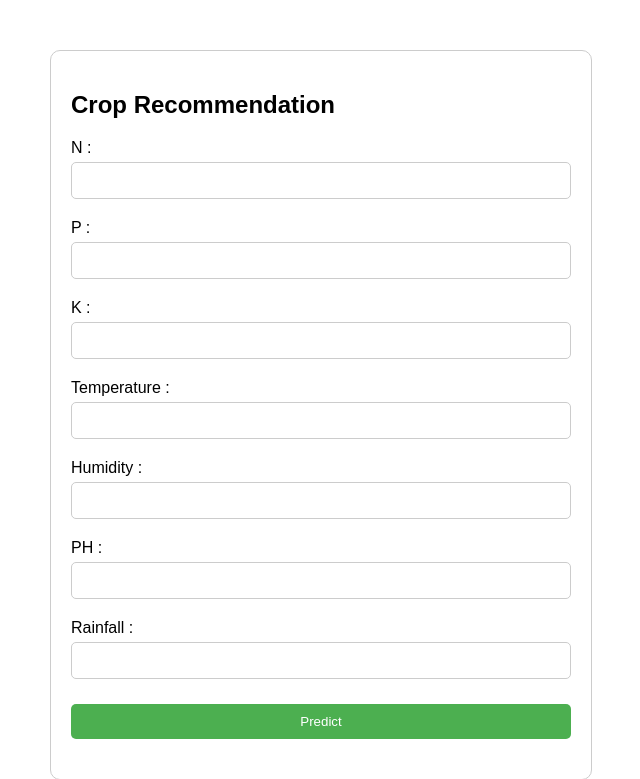
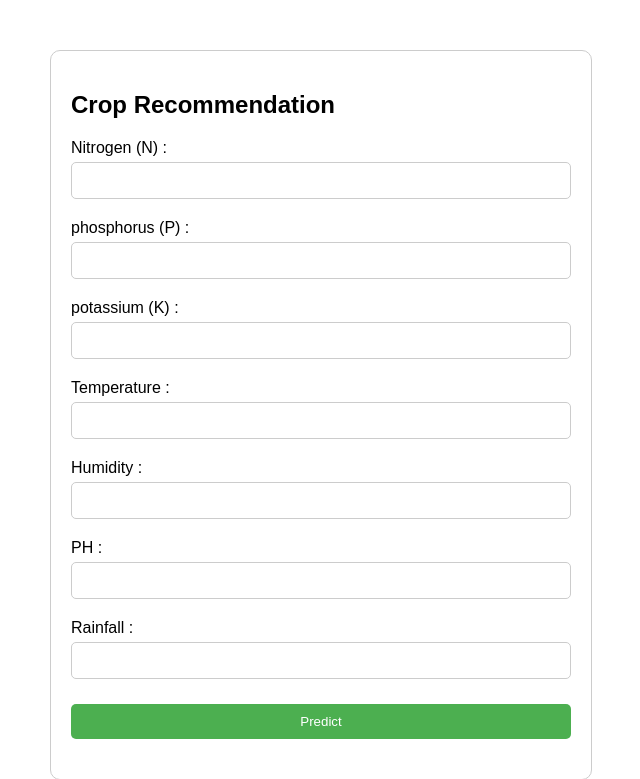
Before and after one commit to harsh81717/Crop_Recommendation, a Flask app: page / in a window 1280 px wide. Shown: the top 779 px of the page, without its empty margins (319-959 px from the left). Run offline with Flask 3, Linux system fonts and the light colour scheme; parts of the project's set-up code (start-up, migrations or seed data) failed here and were passed over.

Commit message:
Update index.html

```diff
--- a/templates/index.html
+++ b/templates/index.html
@@ -49,14 +49,14 @@
     <div class="form-container">
         <h2>Crop Recommendation</h2>
         <form action="/predict" method="post">
-            <label for="N">N :</label>
+            <label for="N">Nitrogen (N) :</label>
             <input type="number" name="N" required>
 
-            <label for="P">P :</label>
+            <label for="P">phosphorus (P) :</label>
             <input type="number" name="P" required>
 
 
-            <label for="K">K :</label>
+            <label for="K">potassium (K) :</label>
             <input type="number" name="K" required>
 
             <label for="temperature">Temperature :</label>
```
